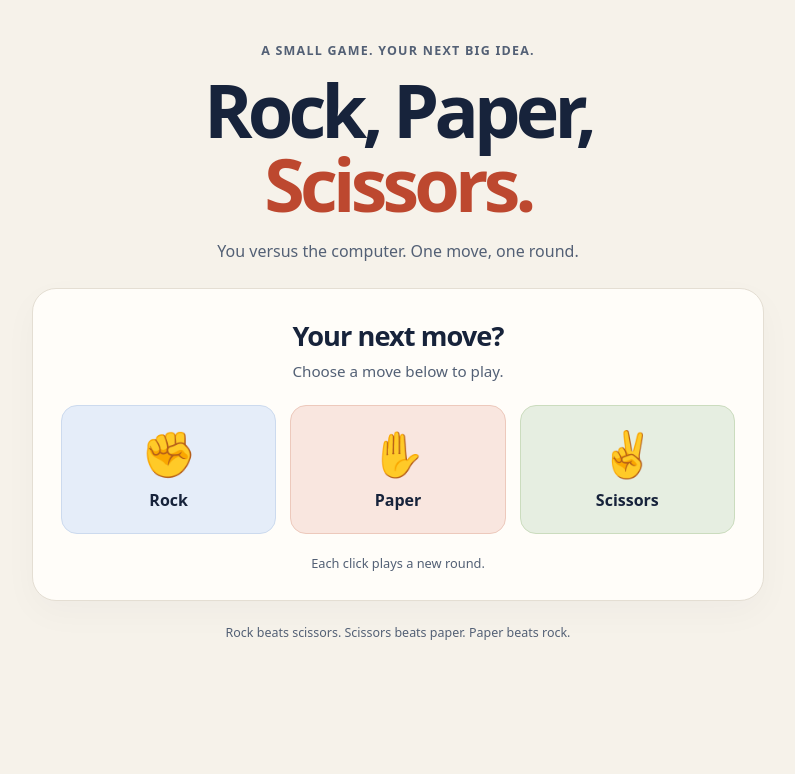
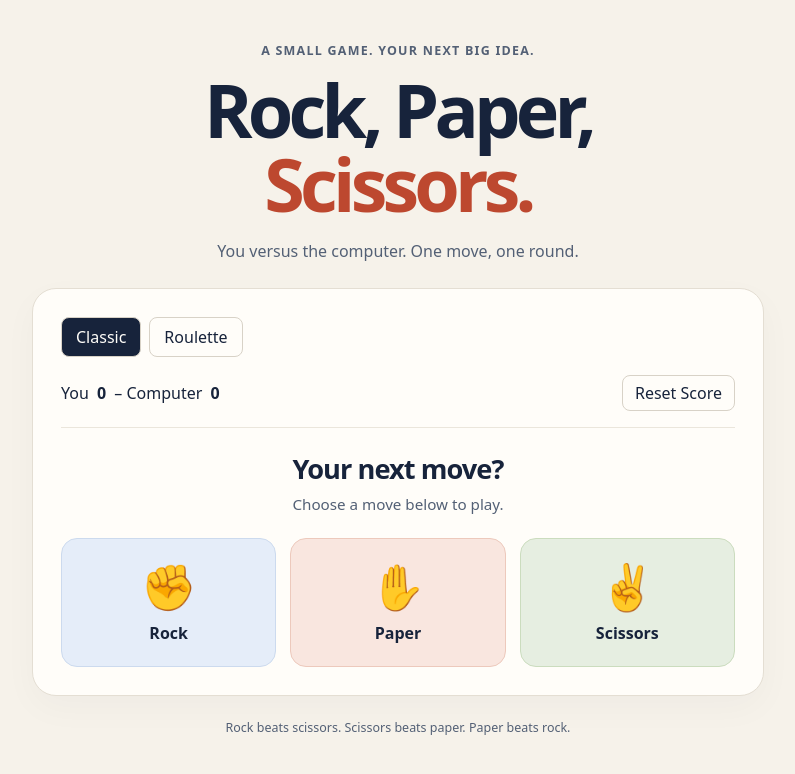
Before and after one commit to timothyson39-wq/my-rps, a Flask app: page / in a window 1280 px wide. Shown: the top 774 px of the page, without its empty margins (242-1037 px from the left). Run offline with Flask 3, Linux system fonts and the light colour scheme.

Commit message:
Add running scores and Roulette Mode

```diff
--- /dev/null
+++ b/static/classic-score.js
@@ -0,0 +1,156 @@
+(() => {
+  const form = document.querySelector('form[aria-label="Choose your move"]');
+  const round = document.querySelector(".round-display");
+  const reset = document.querySelector("#reset-score");
+  const error = document.querySelector("#round-error");
+  const playerScore = document.querySelector("#player-score");
+  const computerScore = document.querySelector("#computer-score");
+  const picker = document.querySelector(".mode-picker");
+  const modes = [...picker.querySelectorAll("[data-mode]")];
+  const dialog = document.querySelector("#switch-mode");
+  const roulette = document.querySelector("#roulette");
+  const wheel = roulette.querySelector(".wheel");
+  const status = document.querySelector("#spin-status");
+  const spin = document.querySelector("#spin");
+  const stop = document.querySelector("#stop");
+  const moves = ["rock", "paper", "scissors"];
+  const initialRound = round.innerHTML;
+  const emptyScore = () => ({ player: 0, computer: 0 });
+  const scores = Object.fromEntries(modes.map(({ dataset: { mode } }) => [
+    mode, JSON.parse(sessionStorage.getItem("rps." + mode + ".score")) ?? emptyScore(),
+  ]));
+  let mode = sessionStorage.getItem("rps.mode") === "roulette" ? "roulette" : "classic";
+  let phase = "idle";
+
+  function showScore() {
+    playerScore.textContent = scores[mode].player;
+    computerScore.textContent = scores[mode].computer;
+  }
+
+  function saveScore() {
+    sessionStorage.setItem("rps." + mode + ".score", JSON.stringify(scores[mode]));
+    showScore();
+  }
+
+  function clearRound() {
+    round.innerHTML = initialRound;
+    error.hidden = true;
+    status.textContent = "";
+    wheel.style.transform = "";
+    if (mode === "roulette") {
+      round.querySelector("#game-heading").textContent = "Roulette";
+      round.querySelector(".result p").textContent = "Spin to choose both moves.";
+    }
+  }
+
+  function showMode() {
+    form.hidden = mode !== "classic";
+    roulette.hidden = mode !== "roulette";
+    for (const button of modes) {
+      button.setAttribute("aria-pressed", String(button.dataset.mode === mode));
+    }
+    showScore();
+    clearRound();
+  }
+
+  function setPhase(next) {
+    phase = next;
+    const busy = phase !== "idle";
+    for (const button of modes) button.disabled = busy;
+    reset.disabled = busy;
+    spin.hidden = phase === "player";
+    spin.disabled = busy;
+    stop.hidden = phase !== "player";
+    wheel.classList.toggle("spinning", phase === "player" || phase === "computer");
+  }
+
+  async function play(body, reveal = Promise.resolve()) {
+    error.hidden = true;
+    try {
+      const response = await fetch(form.action, { method: "POST", body });
+      if (!response.ok) throw new Error("Round request failed");
+
+      const page = new DOMParser().parseFromString(await response.text(), "text/html");
+      const nextRound = page.querySelector(".round-display");
+      if (!nextRound) throw new Error("Round response is missing");
+
+      await reveal;
+      const outcome = nextRound.querySelector("[data-outcome]")?.dataset.outcome;
+      if (outcome === "win") scores[mode].player += 1;
+      if (outcome === "lose") scores[mode].computer += 1;
+      saveScore();
+      round.replaceChildren(...nextRound.childNodes);
+      if (mode === "roulette") {
+        const computer = round.querySelector("[data-computer]")?.dataset.computer;
+        const index = moves.indexOf(computer);
+        if (index !== -1) wheel.style.transform = "rotate(" + (-60 - 120 * index) + "deg)";
+      }
+    } catch {
+      await reveal;
+      error.textContent = "Could not play this round. Try again.";
+      error.hidden = false;
+    } finally {
+      status.textContent = "";
+      setPhase("idle");
+      if (mode === "roulette") spin.focus();
+    }
+  }
+
+  form.addEventListener("submit", (event) => {
+    event.preventDefault();
+    if (phase !== "idle" || !event.submitter) return;
+    setPhase("classic");
+    play(new FormData(form, event.submitter));
+  });
+
+  spin.addEventListener("click", () => {
+    if (phase !== "idle") return;
+    clearRound();
+    setPhase("player");
+    status.textContent = "Your wheel is spinning.";
+    stop.focus();
+  });
+
+  stop.addEventListener("click", () => {
+    if (phase !== "player") return;
+    const move = moves[Math.floor(Math.random() * moves.length)];
+    setPhase("computer");
+    status.textContent = "You spun " + move + ". The computer is spinning.";
+    const reveal = new Promise((resolve) => setTimeout(resolve, 950));
+    play(new URLSearchParams({ move }), reveal);
+  });
+
+  reset.addEventListener("click", () => {
+    scores[mode] = emptyScore();
+    saveScore();
+    clearRound();
+  });
+
+  function switchMode(target) {
+    scores[mode] = emptyScore();
+    saveScore();
+    mode = target;
+    sessionStorage.setItem("rps.mode", mode);
+    showMode();
+  }
+
+  for (const button of modes) {
+    button.addEventListener("click", () => {
+      const target = button.dataset.mode;
+      if (target === mode || phase !== "idle") return;
+      if (scores[mode].player || scores[mode].computer) {
+        dialog.returnValue = "cancel";
+        dialog.addEventListener("close", () => {
+          if (dialog.returnValue === "continue") switchMode(target);
+        }, { once: true });
+        dialog.showModal();
+      } else {
+        switchMode(target);
+      }
+    });
+  }
+
+  showMode();
+  picker.hidden = false;
+  reset.hidden = false;
+})();
--- a/static/style.css
+++ b/static/style.css
@@ -43,3 +43,28 @@ footer { margin: 22px auto 0; text-align: center; color: #536075; font-size: 0.7
   .symbol { font-size: 2.25rem; }
   .choices { gap: 8px; }
 }
+
+.scoreboard { display: flex; flex-wrap: wrap; align-items: center; justify-content: space-between; gap: 12px; padding-bottom: 16px; margin-bottom: 22px; border-bottom: 1px solid #ebe6dc; }
+.score { margin: 0; font-variant-numeric: tabular-nums; }
+.score strong { margin-inline: 4px; }
+#reset-score { padding: 6px 12px; border: 1px solid #d8d2c7; border-radius: 8px; background: #fffdf9; color: inherit; font: inherit; cursor: pointer; }
+#reset-score:focus-visible { outline: 3px solid #17233b; outline-offset: 3px; }
+
+[hidden] { display: none !important; }
+.mode-picker { display: flex; gap: 8px; margin-bottom: 18px; }
+.mode-picker button, #roulette button, .dialog-actions button { padding: 8px 14px; border: 1px solid #d8d2c7; border-radius: 8px; background: #fffdf9; color: inherit; font: inherit; cursor: pointer; }
+.mode-picker [aria-pressed="true"] { background: #17233b; color: #fffdf9; }
+dialog { max-width: calc(100% - 32px); border: 1px solid #d8d2c7; border-radius: 16px; padding: 22px; color: inherit; background: #fffdf9; }
+dialog::backdrop { background: #17233b77; }
+.dialog-actions { display: flex; justify-content: flex-end; }
+#roulette { text-align: center; }
+.wheel-frame { position: relative; width: max-content; margin: 8px auto 0; }
+.wheel-frame::after { position: absolute; top: -6px; left: calc(50% - 8px); border: 8px solid transparent; border-top: 12px solid #17233b; content: ''; }
+.wheel { position: relative; display: grid; place-items: center; width: 142px; aspect-ratio: 1; margin: 0 auto; border-radius: 50%; border: 4px solid #17233b; background: conic-gradient(#e5edf9 0 120deg, #f9e6df 120deg 240deg, #e6eee1 240deg); font-size: 1.6rem; }
+.wheel span { position: absolute; }
+.wheel span:nth-child(1) { transform: translate(38px, -22px); }
+.wheel span:nth-child(2) { transform: translateY(44px); }
+.wheel span:nth-child(3) { transform: translate(-38px, -22px); }
+.wheel.spinning { animation: wheel-turn 650ms linear infinite; }
+@keyframes wheel-turn { to { transform: rotate(1turn); } }
+@media (prefers-reduced-motion: reduce) { .wheel.spinning { animation: none; } }
--- a/templates/index.html
+++ b/templates/index.html
@@ -5,6 +5,7 @@
     <meta name="viewport" content="width=device-width, initial-scale=1">
     <title>Rock, Paper, Scissors</title>
     <link rel="stylesheet" href="{{ url_for('static', filename='style.css') }}">
+    <script defer src="{{ url_for('static', filename='classic-score.js') }}"></script>
   </head>
   <body>
     <main>
@@ -15,6 +16,28 @@
       </header>
 
       <section class="game" aria-labelledby="game-heading">
+        <div class="mode-picker" aria-label="Game mode" role="group" hidden>
+          <button type="button" data-mode="classic" aria-pressed="true">Classic</button>
+          <button type="button" data-mode="roulette" aria-pressed="false">Roulette</button>
+        </div>
+        <dialog id="switch-mode" aria-labelledby="switch-message">
+          <p id="switch-message">The score will be reset. Will you continue?</p>
+          <form method="dialog" class="dialog-actions">
+            <button value="cancel" autofocus>Cancel</button>
+            <button value="continue">Continue</button>
+          </form>
+        </dialog>
+        <div class="scoreboard">
+          <p class="score" aria-live="polite">
+            You <strong id="player-score">0</strong>
+            <span aria-hidden="true">–</span>
+            Computer <strong id="computer-score">0</strong>
+          </p>
+          <button type="button" id="reset-score" hidden>Reset Score</button>
+        </div>
+        <p class="notice" id="round-error" role="alert" hidden></p>
+
+        <div class="round-display" aria-live="polite">
           {% if error %}
             <p class="notice" role="alert">{{ error }}</p>
           {% endif %}
@@ -27,7 +50,7 @@
           {% endif %}
 
           {% if player and computer %}
-          <div class="choices" aria-label="This round’s choices">
+            <div class="choices" data-computer="{{ computer }}" aria-label="This round’s choices">
               <div><p class="choice-label">You chose</p><p class="choice-value">{{ player|capitalize }} <span aria-hidden="true">{{ moves[player] }}</span></p></div>
               <span class="versus" aria-hidden="true">vs</span>
               <div><p class="choice-label">Computer chose</p><p class="choice-value">{{ computer|capitalize }} <span aria-hidden="true">{{ moves[computer] }}</span></p></div>
@@ -38,6 +61,7 @@
             <h2 id="game-heading">{{ result[0] if result else 'Your next move?' }}</h2>
             <p>{{ result[1] if result else 'Choose a move below to play.' }}</p>
           </div>
+        </div>
 
         <form method="post" aria-label="Choose your move">
           {% for name, symbol in moves.items() %}
@@ -47,7 +71,12 @@
             </button>
           {% endfor %}
         </form>
-        <p class="hint">Each click plays a new round.</p>
+        <div id="roulette" hidden>
+          <div class="wheel-frame" aria-hidden="true"><div class="wheel"><span>✊</span><span>✋</span><span>✌</span></div></div>
+          <p id="spin-status" aria-live="polite"></p>
+          <button type="button" id="spin">Spin</button>
+          <button type="button" id="stop" hidden>Stop</button>
+        </div>
       </section>
 
       <footer>Rock beats scissors. Scissors beats paper. Paper beats rock.</footer>
```
Also changed, not shown: SCORING-ROULETTE.md (added, +28 -0 lines), tests/e2e/test_classic_score.py (added, +58 -0 lines), tests/e2e/test_roulette.py (added, +65 -0 lines). Lines whose indentation alone changed are shown as unchanged.
